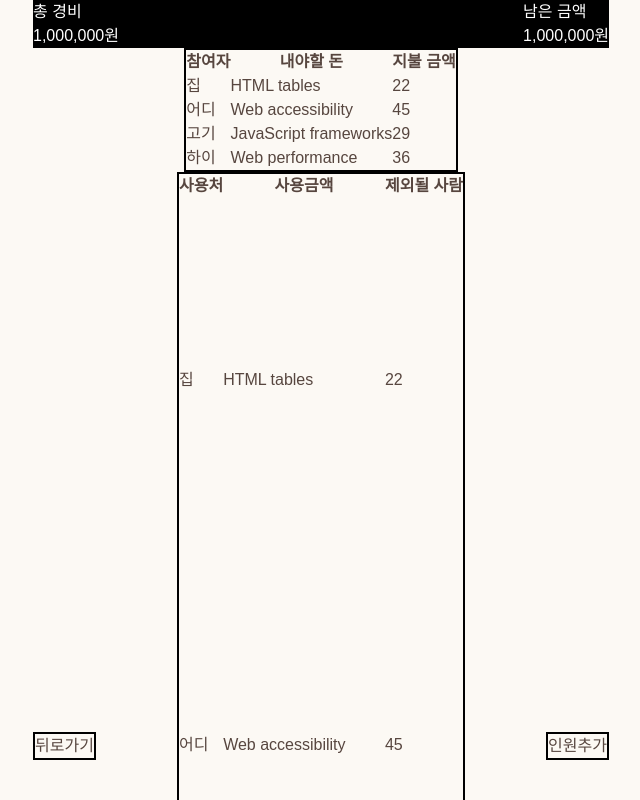
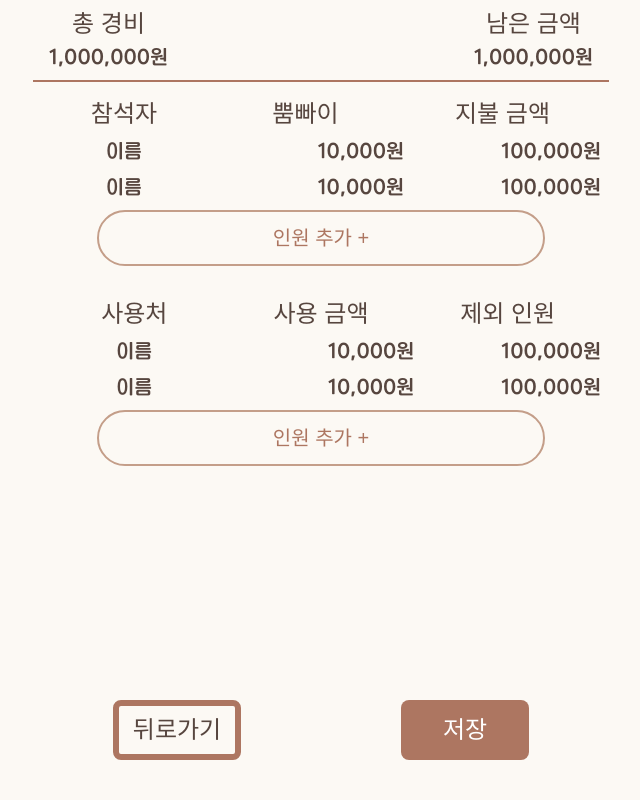
Before and after one commit to inging-bo/Poom-Pai, a React (Vite) app: page /money-details in a window 1280 px wide. Shown: the top 800 px of the page, without its empty margins (319-959 px from the left). Built offline with nearby package versions, Linux system fonts and the light colour scheme; a web font is replaced by a local one.

Commit message:
UI 퍼블리싱

```diff
--- a/src/view/MakeMoneyDetails.jsx
+++ b/src/view/MakeMoneyDetails.jsx
@@ -5,10 +5,25 @@ function makeMoneyDetails({ setOpenModal }) {
 
   return (
     <div className="flex flex-col p-5 w-full gap-4">
-      <h2 className="text-main-text text-3xl">모임 제목</h2>
-      <input className="placeholder:text-sub-color placeholder:font-money border-[6px] h-14 text-xl px-2 border-main-color rounded-lg" type="text" id="pass" name="password" minLength="8" placeholder="모임 제목을 입력하세요" required/>
+      {/* 모임 제목 */}
+      <div className="flex flex-col gap-2">
+        <h2 className="text-main-text text-3xl">모임 제목</h2>
+        <input
+          className="h-14 text-xl text-main-text placeholder:text-sub-color placeholder:text-lg placeholder:font-money border-[6px] px-2 border-main-color rounded-lg"
+          type="text" id="" name="name" minLength="8" placeholder="모임 제목을 입력하세요" required/>
+      </div>
+      {/* 입장 코드 */}
+      <div className="flex items-center gap-2">
+        <h2 className="text-main-text text-2xl">입장 코드</h2>
+        <input
+          className="flex-1 w-full text-main-text placeholder:text-sub-color placeholder:font-money border-[6px] h-14 px-2 border-main-color rounded-lg"
+          inputMode="numeric" pattern="[0-9]*" minLength="8" placeholder="코드 입력" required/>
+      </div>
+      {/* 버튼 */}
       <div className="text-main-text flex justify-between">
-        <button className="px-1 py-2 w-32 text-2xl border-[6px] border-main-color rounded-lg" onClick={() => goHome()}>등록 취소</button>
+        <button className="px-1 py-2 w-32 text-2xl border-[6px] border-main-color rounded-lg"
+                onClick={() => goHome()}>등록 취소
+        </button>
         <button className="px-1 py-2 w-32 text-2xl bg-main-color text-white rounded-lg">등록</button>
       </div>
     </div>
--- a/src/view/MoneyDetails.jsx
+++ b/src/view/MoneyDetails.jsx
@@ -1,5 +1,5 @@
 import { useNavigate } from "react-router-dom";
-import { motion as Motion} from "framer-motion";
+import { motion as Motion } from "framer-motion";
 
 function MoneyDetails() {
 
@@ -11,95 +11,80 @@ function MoneyDetails() {
 
   return (
     <Motion.div
-      className="relative min-h-svh w-screen max-w-xl my-0 mx-auto flex flex-col justify-center items-center"
+      className="relative min-h-svh w-screen max-w-xl my-0 mx-auto flex flex-col justify-start items-center"
       initial={{ x: "100%" }}
       animate={{ x: 0 }}
       exit={{ x: "100%" }}
       transition={{ duration: 0.4 }}
     >
-      <div className="flex bg-[#000000] text-white w-full sticky top-0 justify-between">
-        <div>
-          <div>
+      <div
+        className="flex bg-main-bg border-b-2 border-main-color items-center w-full sticky top-0 justify-between pt-2 pb-1 px-2">
+        {/* 상단 */}
+        <div className="flex flex-col justify-center">
+          <div className="text-2xl text-center">
             총 경비
           </div>
-          <div>
+          <div className="bg-main-bg text-main-text px-2 py-1 text-xl font-money">
             1,000,000원
           </div>
         </div>
         <div>
-          <div>
+          <div className="text-2xl text-center">
             남은 금액
           </div>
-          <div>
+          <div className="bg-main-bg text-main-text px-2 py-1 text-xl font-money">
             1,000,000원
           </div>
         </div>
       </div>
-      <table className="border-2 border-black border-collapse">
-        <thead>
-        <tr>
-          <th scope="col">참여자</th>
-          <th scope="col">내야할 돈</th>
-          <th scope="col">지불 금액</th>
-        </tr>
-        </thead>
-        <tbody>
-        <tr>
-          <td>집</td>
-          <td>HTML tables</td>
-          <td>22</td>
-        </tr>
-        <tr>
-          <td>어디</td>
-          <td>Web accessibility</td>
-          <td>45</td>
-        </tr>
-        <tr>
-          <td>고기</td>
-          <td>JavaScript frameworks</td>
-          <td>29</td>
-        </tr>
-        <tr>
-          <td>하이</td>
-          <td>Web performance</td>
-          <td>36</td>
-        </tr>
-        </tbody>
-      </table>
-      <table className="border-2 h-[1500px] border-black border-collapse">
-        <thead>
-        <tr>
-          <th scope="col">사용처</th>
-          <th scope="col">사용금액</th>
-          <th scope="col">제외될 사람</th>
-        </tr>
-        </thead>
-        <tbody>
-        <tr>
-          <td>집</td>
-          <td>HTML tables</td>
-          <td>22</td>
-        </tr>
-        <tr>
-          <td>어디</td>
-          <td>Web accessibility</td>
-          <td>45</td>
-        </tr>
-        <tr>
-          <td>고기</td>
-          <td>JavaScript frameworks</td>
-          <td>29</td>
-        </tr>
-        <tr>
-          <td>하이</td>
-          <td>Web performance</td>
-          <td>36</td>
-        </tr>
-        </tbody>
-      </table>
-      <div className="fixed max-w-xl bottom-10 flex w-full justify-between">
-        <div onClick={() => goHome()} className="border-2 border-black">뒤로가기</div>
-        <div className="border-2 border-black">인원추가</div>
+      {/* 참여자 */}
+      <ul className="flex flex-col gap-2 w-full py-4 px-2">
+        <li className="flex">
+          <span className="basis-[32%] text-2xl text-center">참석자</span>
+          <span className="basis-[38%] text-2xl text-center">뿜빠이</span>
+          <span className="basis-[38%] text-2xl text-center">지불 금액</span>
+        </li>
+        <li className="flex text-xl font-money">
+          <span className="basis-[32%] text-center">이름</span>
+          <span className="basis-[38%] text-right">10,000<span>원</span></span>
+          <span className="basis-[38%] text-right">100,000<span>원</span></span>
+        </li>
+        <li className="flex text-xl font-money">
+          <span className="basis-[32%] text-center">이름</span>
+          <span className="basis-[38%] text-right">10,000<span>원</span></span>
+          <span className="basis-[38%] text-right">100,000<span>원</span></span>
+        </li>
+        <li className="p-3 text-center text-xl text-main-color border-2 border-sub-color mx-[10%] rounded-full">인원 추가
+          +
+        </li>
+      </ul>
+      {/* 사용처 */}
+      <ul className="flex flex-col gap-2 w-full py-4 px-2 mb-10">
+        <li className="flex">
+          <span className="flex-1 text-2xl text-center">사용처</span>
+          <span className="flex-1 text-2xl text-center">사용 금액</span>
+          <span className="flex-1 text-2xl text-center">제외 인원</span>
+        </li>
+        <li className="flex text-xl font-money flex-wrap">
+          <span className="flex-1 text-center">이름</span>
+          <span className="flex-1 text-right">10,000<span>원</span></span>
+          <span className="flex-1 text-right">100,000<span>원</span></span>
+        </li>
+        <li className="flex text-xl font-money">
+          <span className="flex-1 text-center">이름</span>
+          <span className="flex-1 text-right">10,000<span>원</span></span>
+          <span className="flex-1 text-right">100,000<span>원</span></span>
+        </li>
+        <li className="p-3 text-center text-xl text-main-color border-2 border-sub-color mx-[10%] rounded-full">인원 추가
+          +
+        </li>
+      </ul>
+      <div className="fixed flex justify-around max-w-xl bottom-10 w-full">
+        <button onClick={() => goHome()}
+             className="px-1 py-2 w-32 text-2xl border-[6px] bg-main-bg border-main-color rounded-lg">
+          뒤로가기
+        </button>
+        <button className="px-1 py-2 w-32 text-2xl bg-main-color text-white rounded-lg">저장</button>
       </div>
     </Motion.div>
   )
```
